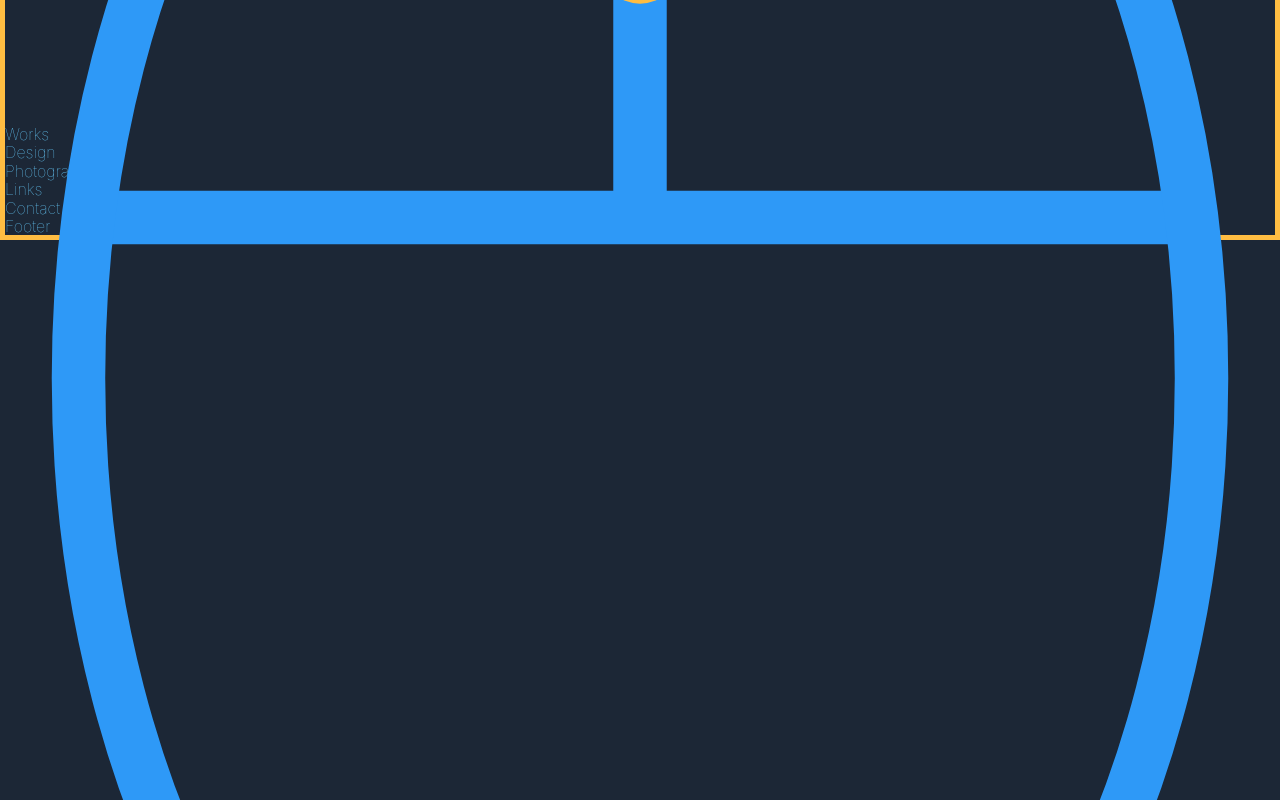
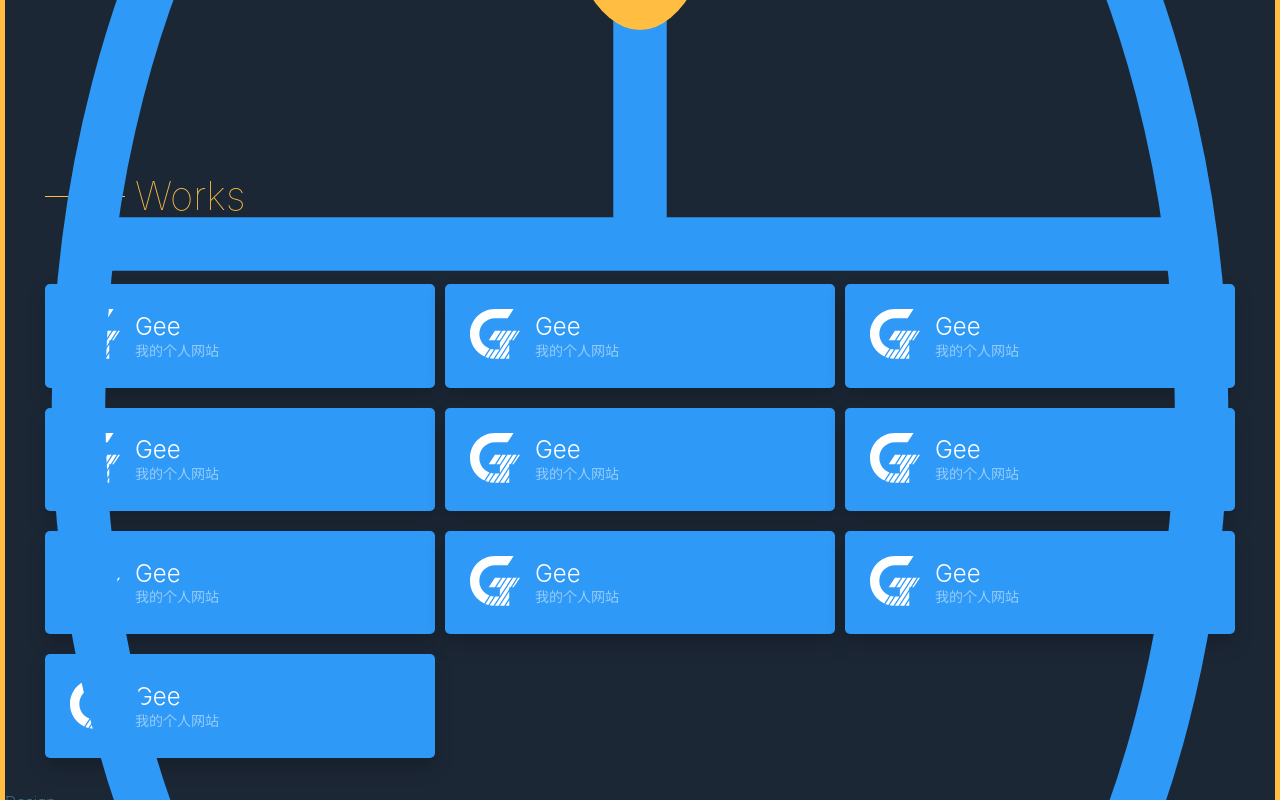
Before and after one commit to gongpeione/Gee, a React app: page / in a window 1280 px wide. Shown: the part 680-1480 px from the top of the page. Built offline with nearby package versions, Linux system fonts and the light colour scheme.

Commit message:
Works card

```diff
--- a/src/App.js
+++ b/src/App.js
@@ -1,6 +1,7 @@
 import React, { Component } from 'react';
 import Layout from './Layout/';
 import './Style/index.scss';
+import './Style/async.scss';
 
 class App extends Component {
   render() {
--- /dev/null
+++ b/src/Components/Card.js
@@ -0,0 +1,20 @@
+import React, { Component } from 'react';
+import logo from '../Img/logo.white.svg';
+
+export default class Card extends Component {
+    render () {
+        return (
+            <article>
+                <div className="cover">
+                    <div className="logo">
+                        <img src={logo} alt=""/>
+                    </div>
+                    <div className="content">
+                        <h3>{ this.props.name }</h3>
+                        <p>{ this.props.desp }</p>
+                    </div>
+                </div>
+            </article>
+        )
+    }
+}
--- /dev/null
+++ b/src/Components/Title.js
@@ -0,0 +1,7 @@
+import React from 'react';
+
+export default function Title (props) {
+    return (
+        <h2 className="title">{ props.children }</h2>
+    )
+}
--- a/src/Layout/Works.js
+++ b/src/Layout/Works.js
@@ -1,10 +1,23 @@
 import React, { Component } from 'react';
+import Title from '../Components/Title';
+import Card from '../Components/Card';
+
+const t = {
+    name: 'Gee',
+    desp: '我的个人网站',
+    type: 'fe',
+    github: ''
+};
+const works = Array.from({length: 10}, () => t);
 
 class Works extends Component {
     render() {
         return (
             <article className="works">
-Works
+                <Title>Works</Title>
+                <section className="work-list">
+                    { works.map((work, i) => (<Card {...work} key={i}></Card>)) }
+                </section>
             </article>
         );
     }
--- a/src/Style/FirstScreen.scss
+++ b/src/Style/FirstScreen.scss
@@ -17,8 +17,21 @@
     nav {
         position: relative;
         padding: $gap-middle $gap-big;
-        width: 100%;
+        margin-left: $gap-tiny;
+        width: calc(100% - 10px);
         position: fixed;
+        left: 0;
+        top: 0;
+        overflow: hidden;
+        // border: 5px solid transparent;
+        // border-bottom: none;
+        // border-top: none;
+        // background-clip: padding-box;
+        /* Rectangle 20: */
+        // background-image: linear-gradient(0deg, rgba(255,255,255,0.00) 0%, #1C2736 30%);
+        background-color: $dark;
+        box-shadow: 0 30px 20px -10px $dark;
+        z-index: 9;
     }
     ul {
         list-style: none;
@@ -65,7 +78,8 @@
             margin: 0;
         }
         h2 {
-            font-size: 60px;
+            font-size: 70px;
+            margin-bottom: $gap-middle;
         }
         h3 {
             opacity: .5;
--- /dev/null
+++ b/src/Style/async.scss
@@ -0,0 +1,75 @@
+@import './color';
+@import './var';
+
+h2.title {
+    display: flex;
+    align-items: center;
+    color: $second-color;
+    font-weight: 100;
+    font-size: 40px;
+    margin-bottom: $gap-giant;
+    &::before {
+        content: '';
+        display: inline-block;
+        height: 1px;
+        width: 80px;
+        background-color: $second-color;
+        margin-right: $gap-small;
+    }
+}
+.works {
+    padding: $gap-middle $gap-big;
+    .work-list {
+        display: flex;
+        flex-wrap: wrap;
+        margin-left: -5px;
+        margin-right: -5px;
+        article {
+            width: 33.33333%;
+            padding: $gap-tiny;
+            margin-bottom: $gap-small;
+            &:hover {
+                .cover {
+                    box-shadow: 0 15px 40px rgba(0,0,0,.8)
+                }
+            }
+        }
+        .cover {
+            background-color: $main-color;
+            padding: $gap-middle;
+            display: flex;
+            align-items: center;
+            color: #fff;
+            border-radius: 5px;
+            box-shadow: 0 10px 20px rgba(0,0,0,.2);
+            transition: .2s box-shadow ease-in-out;
+        }
+        .logo {
+            display: inline-block;
+            padding: $gap-tiny;
+            border-radius: 50%;
+            margin-right: $gap-small;
+            img {
+                // filter: brightness(10) #{"grayscale()"}; // Conflict with sass built-in function
+                width: 50px;
+                height: auto;
+            }
+        }
+        .content {
+            flex: 1;
+        }
+        h3, p {
+            margin: 0;
+        }
+        h3 {
+            font-size: 24px;
+            margin-bottom: 2px;
+            font-weight: 300;
+        }
+        p {
+            font-size: 14px;
+            font-weight: 100;
+            opacity: .5;
+        }
+    }
+}
--- a/src/Style/index.scss
+++ b/src/Style/index.scss
@@ -4,6 +4,8 @@
 body {
     min-height: 100vh;
     border: 5px solid $second-color;
+    border-bottom: none;
+    border-top: none;
     background-color: $dark;
     color: $main-light;
     font-weight: 100;
```
Also changed, not shown: src/Img/logo.white.svg (added).
